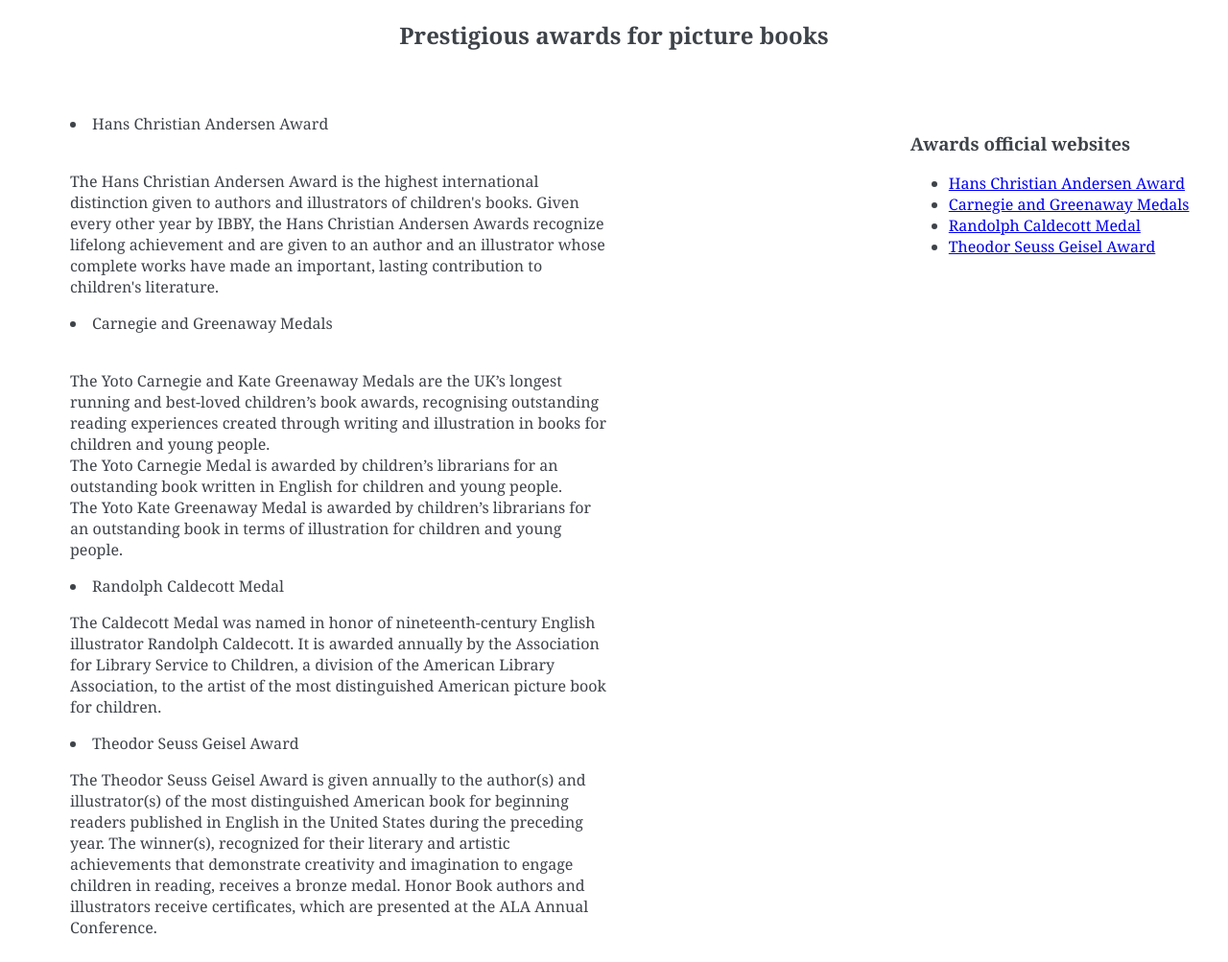
After one commit to Changshama/interactive-reading-demo, a Flask app: template templates/resources/awards.html in a window 1280 px wide. The commit adds this page. Shown: the whole page at 96% size. Run offline with Flask 2, Linux system fonts and the light colour scheme; the template is opened without the code that fills it, so the values that code supplies are empty.

Commit message:
new pages

```diff
--- /dev/null
+++ b/templates/resources/awards.html
@@ -0,0 +1,65 @@
+<!DOCTYPE html>
+ <html>
+     <head>
+         <title>Welcome to CocoRead!</title>
+         <link rel="stylesheet" type="text/css" href="static/style/web-speech.css" />
+         <script type="text/javascript" src="https://code.jquery.com/jquery-3.3.1.min.js"></script>
+     </head>
+     <body>
+          <h2 style="text-align:center">Prestigious awards for picture books</h2>
+          </br>
+          </br>
+         <div class="container">
+           <div class="first-div">
+             <div id = 'home'>
+              <li>Hans Christian Andersen Award</li>
+              </br>
+              <p>The Hans Christian Andersen Award is the highest international
+                distinction given to authors and illustrators of children's books.
+                 Given every other year by IBBY, the Hans Christian Andersen Awards
+                 recognize lifelong achievement and are given to an author and an
+                 illustrator whose complete works have made an important, lasting
+                 contribution to children's literature.</p>
+              <li>Carnegie and Greenaway Medals</li>
+              </br>
+              <p>The Yoto Carnegie and Kate Greenaway Medals are the UK’s longest running
+                 and best-loved children’s book awards, recognising outstanding reading
+                 experiences created through writing and illustration in books for children
+                 and young people.
+                  </br>
+                  The Yoto Carnegie Medal is awarded by children’s librarians for an
+                  outstanding book written in English for children and young people.
+                  </br>
+                  The Yoto Kate Greenaway Medal is awarded by children’s librarians for an
+                  outstanding book in terms of illustration for children and young people.</p>
+              <li>Randolph Caldecott Medal</li>
+              <p>The Caldecott Medal was named in honor of nineteenth-century English illustrator
+                Randolph Caldecott. It is awarded annually by the Association for Library Service
+                to Children, a division of the American Library Association, to the artist of the
+                most distinguished American picture book for children.</p>
+              <li>Theodor Seuss Geisel Award</li>
+              <p>The Theodor Seuss Geisel Award is given annually to the author(s) and illustrator(s)
+                of the most distinguished American book for beginning readers published in English
+                in the United States during the preceding year.
+                The winner(s), recognized for their literary and artistic achievements that demonstrate
+                 creativity and imagination to engage children in reading, receives a bronze medal.
+                 Honor Book authors and illustrators receive certificates, which are presented at the
+                 ALA Annual Conference.</p>
+            </div>
+           </div>
+
+         <div class="second-div">
+           <div style='float:right; margin-right:5%;margin-bottom:10px;'>
+          <h3>Awards official websites</h3>
+             <ul>
+                 <li><a href="https://www.ibby.org/awards-activities/awards/hans-christian-andersen-award">Hans Christian Andersen Award</a></li>
+                 <li><a href="https://carnegiegreenaway.org.uk/">Carnegie and Greenaway Medals</a></li>
+                 <li><a href="https://www.ala.org/alsc/awardsgrants/bookmedia/caldecott">Randolph Caldecott Medal</a></li>
+                 <li><a href="https://www.ala.org/alsc/awardsgrants/bookmedia/geisel">Theodor Seuss Geisel Award</a></li>
+             </ul>
+            </div>
+        </div>
+       </div>
+
+     </body>
+ </html>
```
Also changed, not shown: templates/index.html (+15 -7 lines), templates/resources/authors.html (added, +55 -0 lines), templates/resources/guide.html (added), templates/resources/illustrators.html (added).
